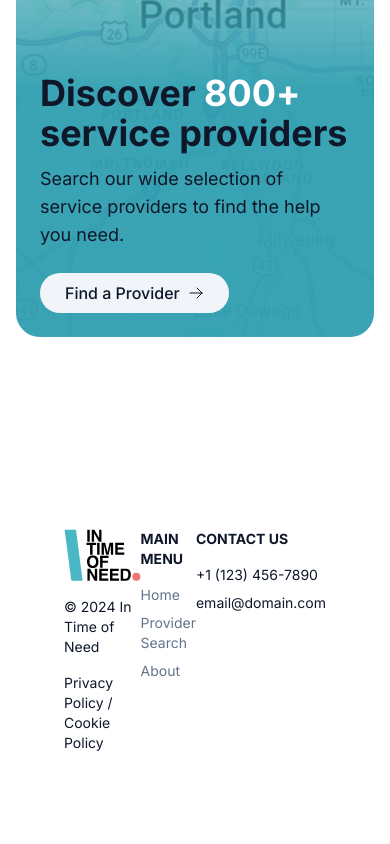
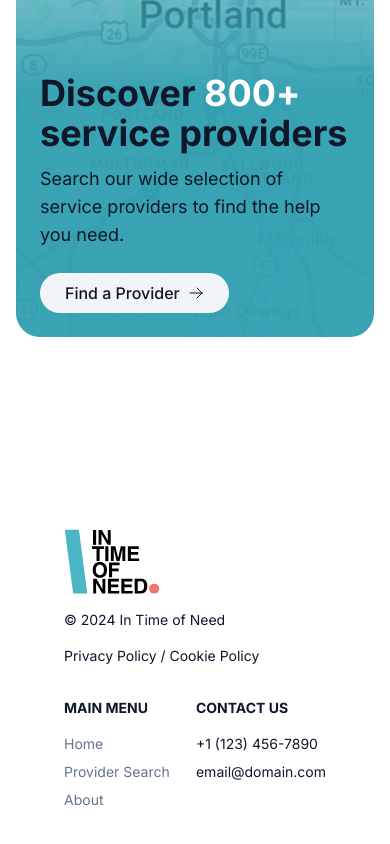
Before and after one commit to pchertude34/in-need-of-time, a Next.js app: page / in a window 390 px wide. Shown: the part 1842-2686 px from the top of the page. Before the commit the page ends 2659 px from the top, so only its background shows below. Built offline with nearby package versions, Linux system fonts and the light colour scheme.

Commit message:
mobile footer support

```diff
--- a/components/Footer.tsx
+++ b/components/Footer.tsx
@@ -5,7 +5,7 @@ import { Button } from "@/components/ui/button";
 
 export function Footer() {
   return (
-    <div className="container flex p-16">
+    <div className="container flex flex-col gap-8 p-16 md:flex-row">
       <div className="flex flex-1 flex-col space-y-4 text-sm text-slate-900">
         <Link href="/" passHref>
           <Image src="/logo.svg" alt="In Time of Need" height={68} width={96} className="h-auto w-24" />
@@ -13,7 +13,7 @@ export function Footer() {
         <p>© 2024 In Time of Need</p>
         <p>Privacy Policy / Cookie Policy</p>
       </div>
-      <div className="ml-auto flex flex-1 justify-between">
+      <div className="flex flex-1 justify-between md:ml-auto">
         <div className="flex flex-col">
           <p className="mb-4 text-sm font-bold uppercase text-slate-900">Main Menu</p>
           <div className="flex flex-col space-y-2 text-sm text-slate-500">
```
